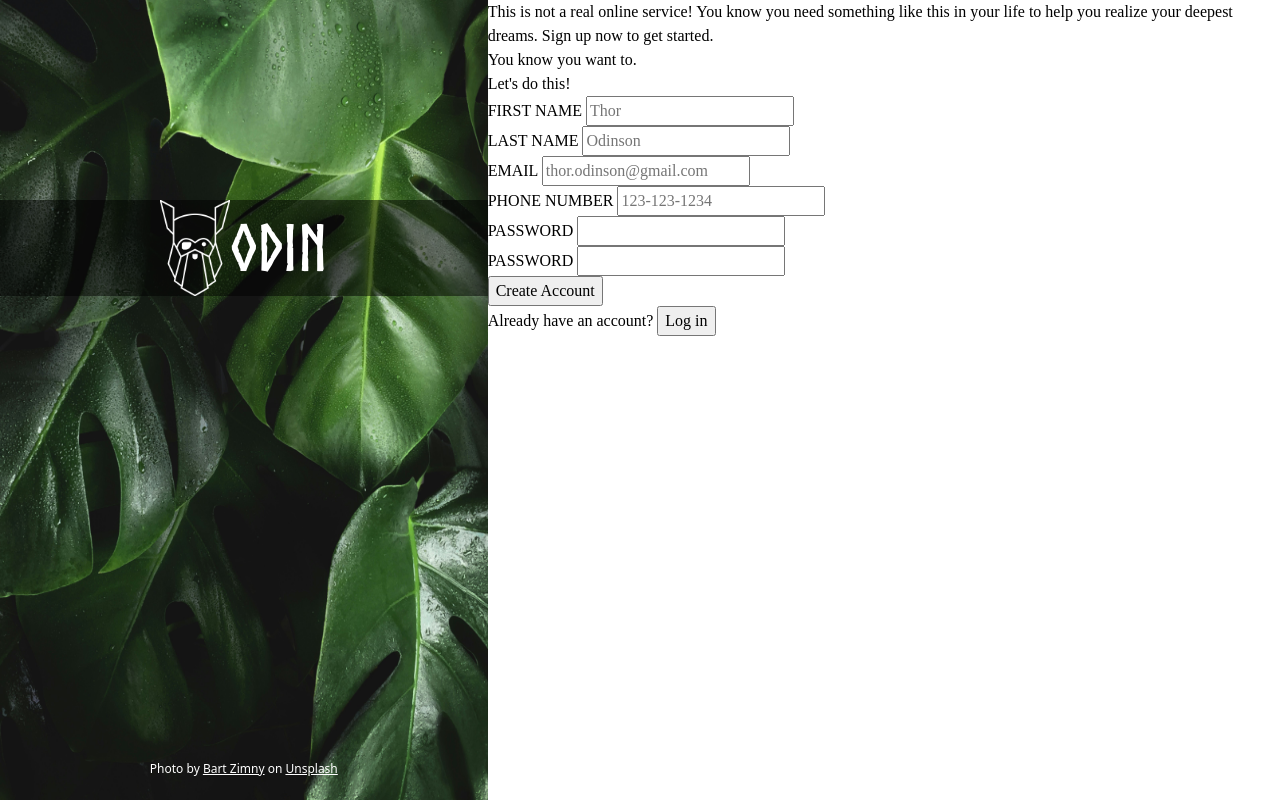
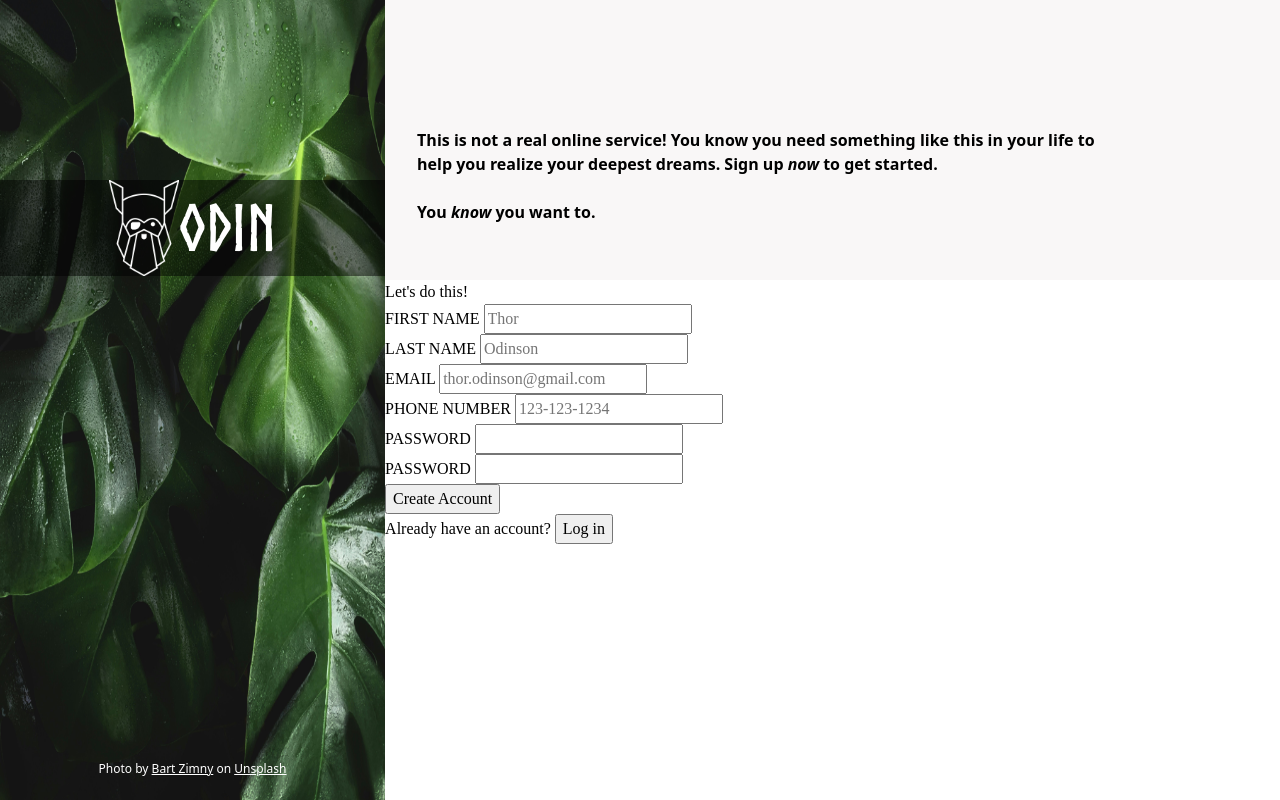
Before and after one commit to StarryKnightHoo/odin-sign-up-form-refresher, a plain HTML site: page index.html in a window 1280 px wide. Drawn offline with Linux system fonts and the light colour scheme.

Commit message:
Add styling to first section of form section

```diff
--- a/index.html
+++ b/index.html
@@ -17,7 +17,7 @@
     </div>
 
     <div class="form-section">
-        <div>This is not a real online service! You know you need something like this in your life to help you realize your deepest dreams. Sign up <span class="emphasize">now</span> to get started.<br>You <span class="emphasize">know</span> you want to.</div>
+        <div>This is not a real online service! You know you need something like this in your life to help you realize your deepest dreams. Sign up <span class="emphasize">now</span> to get started.<br><br>You <span class="emphasize">know</span> you want to.</div>
         <form>
             <div class="form">
                 <div class="header">Let's do this!</div>
--- a/style.css
+++ b/style.css
@@ -71,7 +71,7 @@ h1, h2, h3, h4, h5, h6 {
     justify-content: center;
     position: absolute;
     width: 100%;
-    top: 25%;
+    top: 22.5%;
 }
 
 .logo {
@@ -99,3 +99,18 @@ a:link {
 a:visited {
     color: white;
 }
+
+.form-section > div {
+    background-color: rgb(249, 247, 247);
+    font-weight: bold;
+    font-family: system-ui, -apple-system, BlinkMacSystemFont, 'Segoe UI', Roboto, Oxygen, Ubuntu, Cantarell, 'Open Sans', 'Helvetica Neue', sans-serif;
+    padding-left: 2em;
+    padding-right: 10em;
+    padding-bottom: 2.5em;
+    padding-top: 8em;
+    height: 35vh;
+}
+
+.emphasize {
+    font-style: italic;
+}
```
